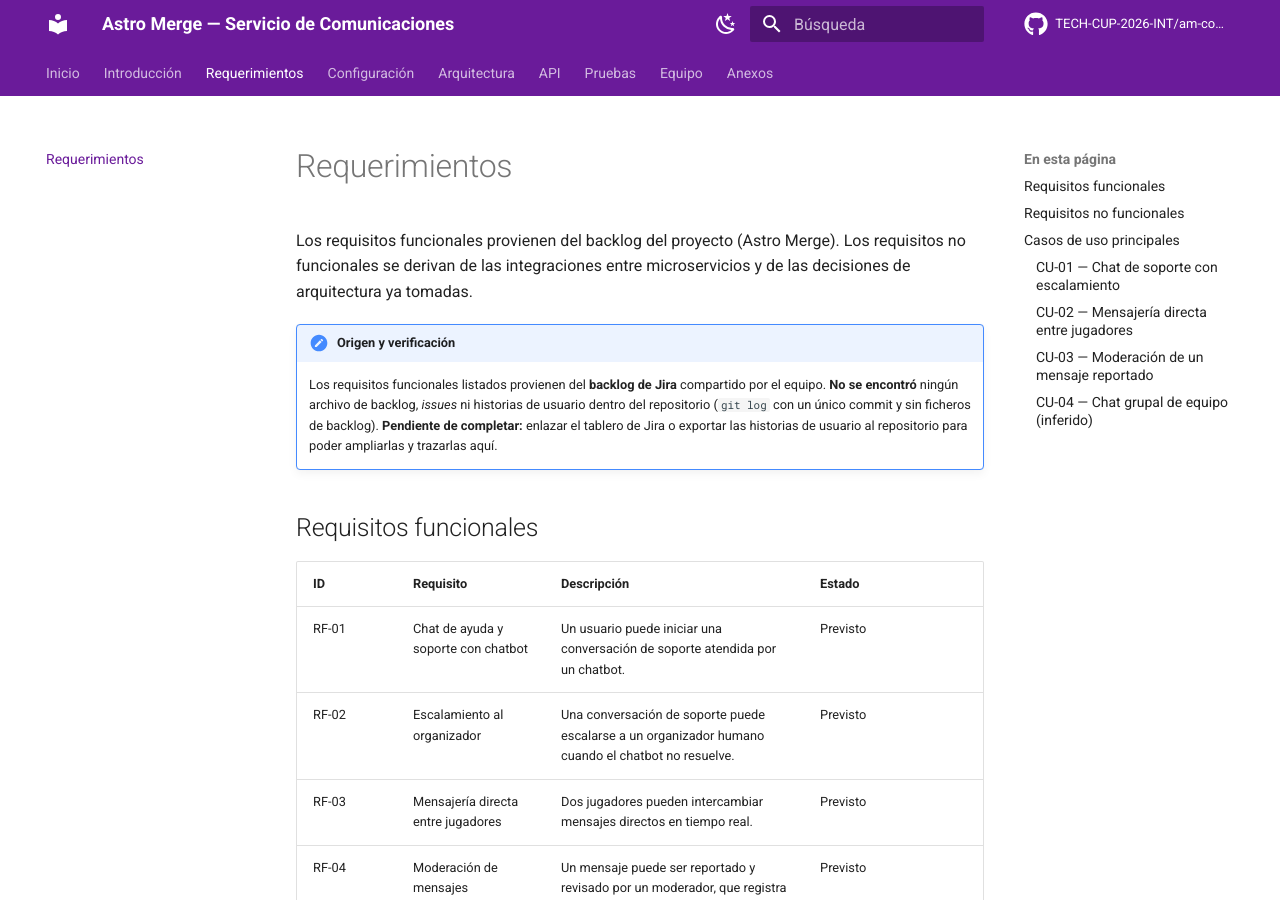
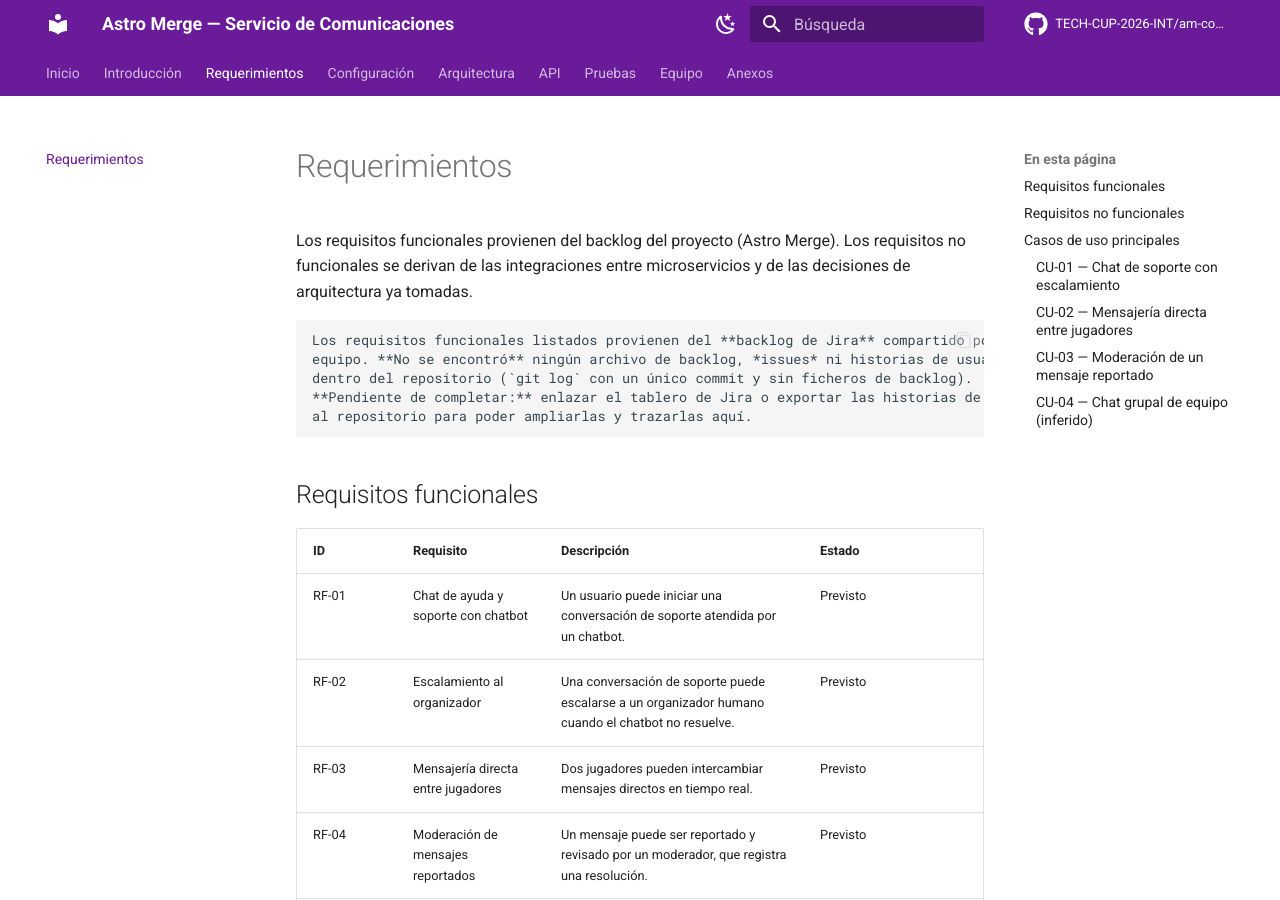
Before and after one commit to TECH-CUP-2026-INT/am-communication-service, an MkDocs documentation site: the page built from docs/requerimientos.md, in a window 1280 px wide and 900 px high. Built offline with MkDocs 1.6.1 and Material for MkDocs 9.7.7, drawn with Linux system fonts in a browser that asks for light colours; comment, search, counter and statistics services are not loaded; some of the changed text lies outside the part shown.

Commit message:
Added base documentation using MkDocs

```diff
--- a/docs/requerimientos.md
+++ b/docs/requerimientos.md
@@ -4,7 +4,6 @@ Los requisitos funcionales provienen del backlog del proyecto (Astro Merge). Los
 no funcionales se derivan de las integraciones entre microservicios y de las decisiones de
 arquitectura ya tomadas.
 
-!!! note "Origen y verificación"
     Los requisitos funcionales listados provienen del **backlog de Jira** compartido por el
     equipo. **No se encontró** ningún archivo de backlog, *issues* ni historias de usuario
     dentro del repositorio (`git log` con un único commit y sin ficheros de backlog).
```
Also changed, not shown: other parts of docs/requerimientos.md (+0 -1 lines).
